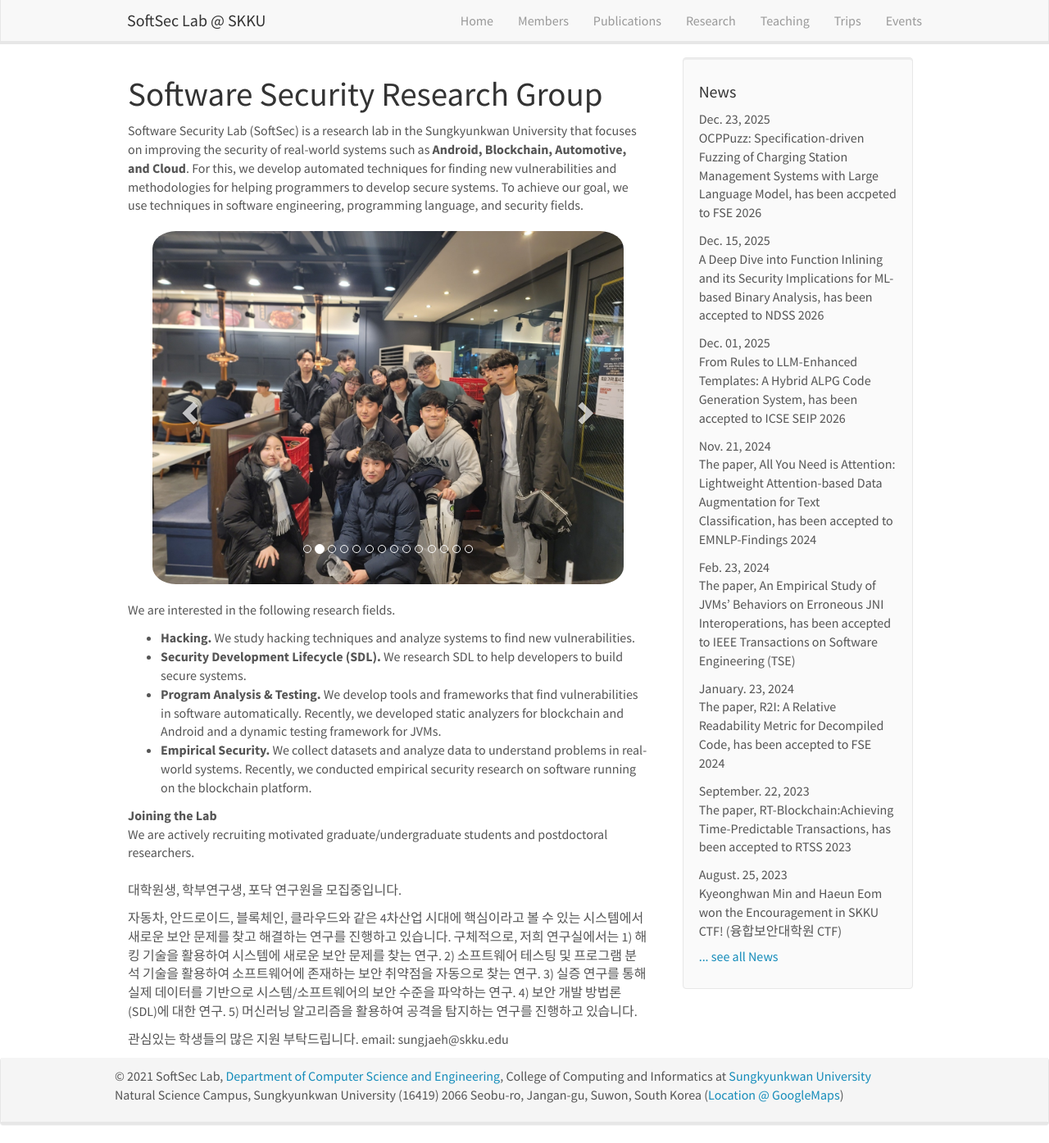
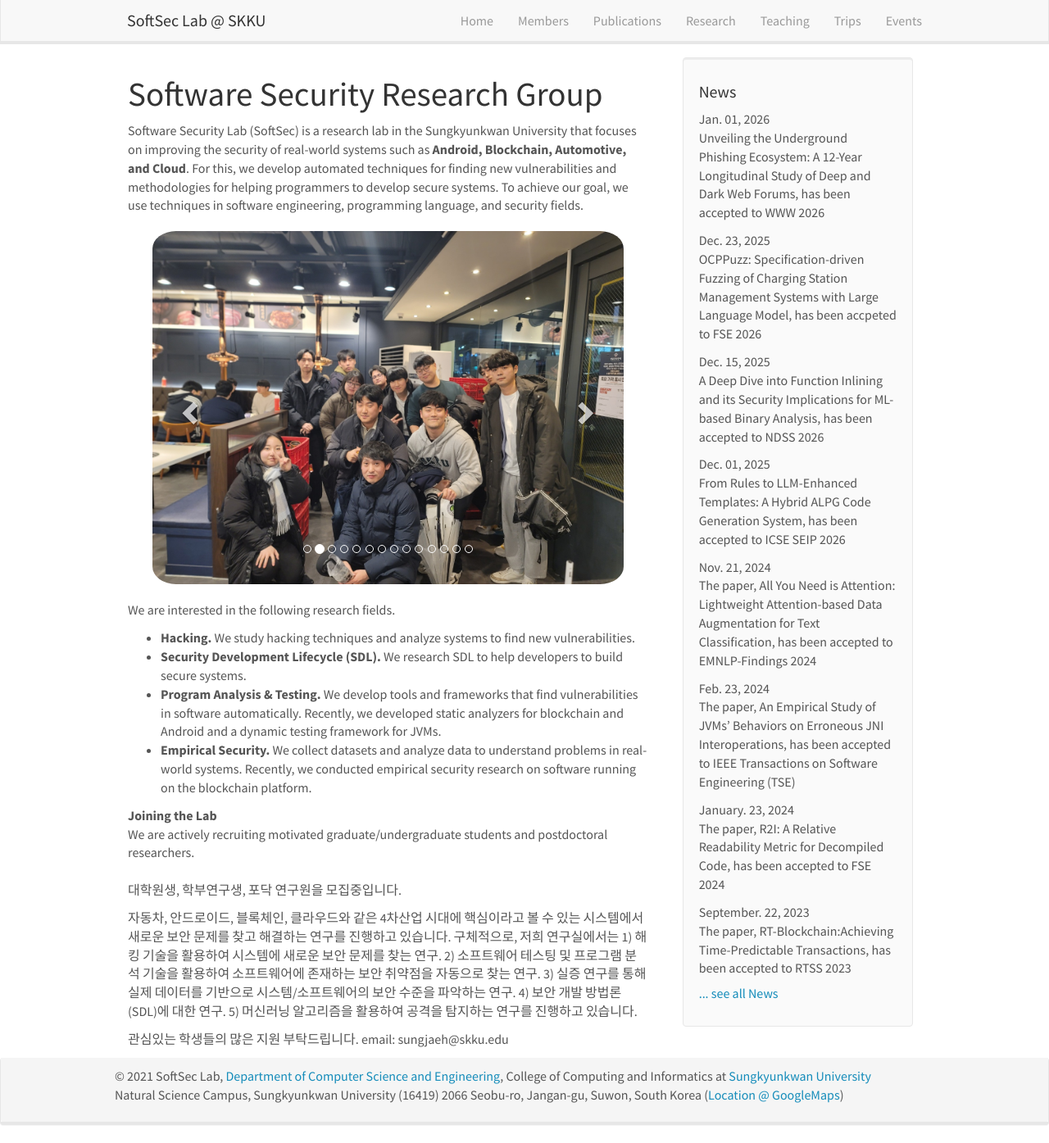
Before and after one commit to softsec-lab/softsec-lab.github.io, a Jekyll site: the page built from _pages/home.md, in a window 1280 px wide and 1395 px high. Shown: the whole window at 82% size. Built offline with Jekyll 4.4.1, drawn with Linux system fonts in a browser that asks for light colours; nearby versions of some CDN libraries.

Commit message:
update www

```diff
--- a/_data/news.yml
+++ b/_data/news.yml
@@ -1,3 +1,6 @@
+
+- date: Jan. 01, 2026
+  headline: "Unveiling the Underground Phishing Ecosystem: A 12-Year Longitudinal Study of Deep and Dark Web Forums, has been accepted to WWW 2026"
 
 - date: Dec. 23, 2025
   headline: "OCPPuzz: Specification-driven Fuzzing of Charging Station Management Systems with Large Language Model, has been accpeted to FSE 2026"
--- a/_data/publist.yml
+++ b/_data/publist.yml
@@ -1,3 +1,10 @@
+
+- title: "Unveiling the Underground Phishing Ecosystem: A 12-Year Longitudinal Study of Deep and Dark Web Forums"
+  authors: Dohee Kim, Zhao Hui, Doowon Kim and Sungjae Hwang
+  link:
+    url:
+    display: The ACM Web Conference (WWW 2026)
+
 
 - title: "OCPPuzz: Specification-driven Fuzzing of Charging Station Management Systems with Large Language Model"
   authors: Jongchan Hong, Jaewon Kim, Sungjae Hwang
```
